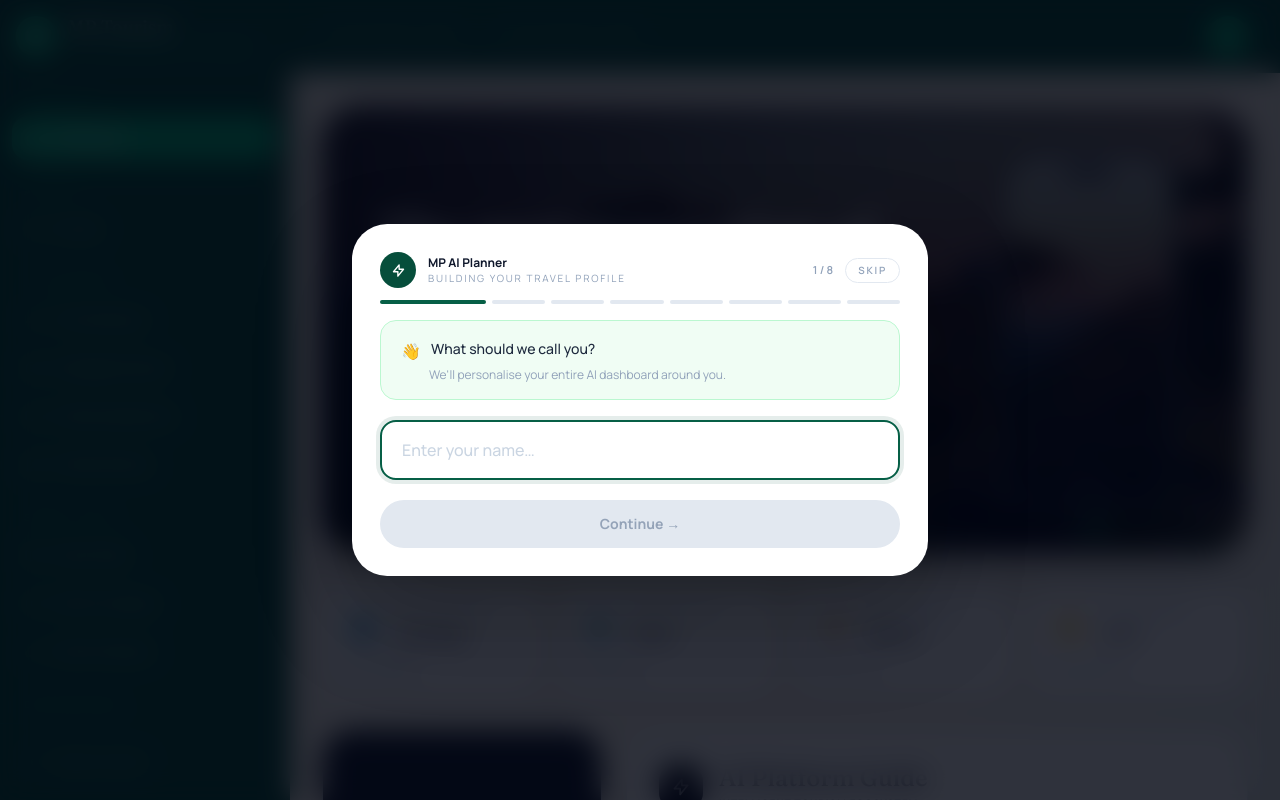
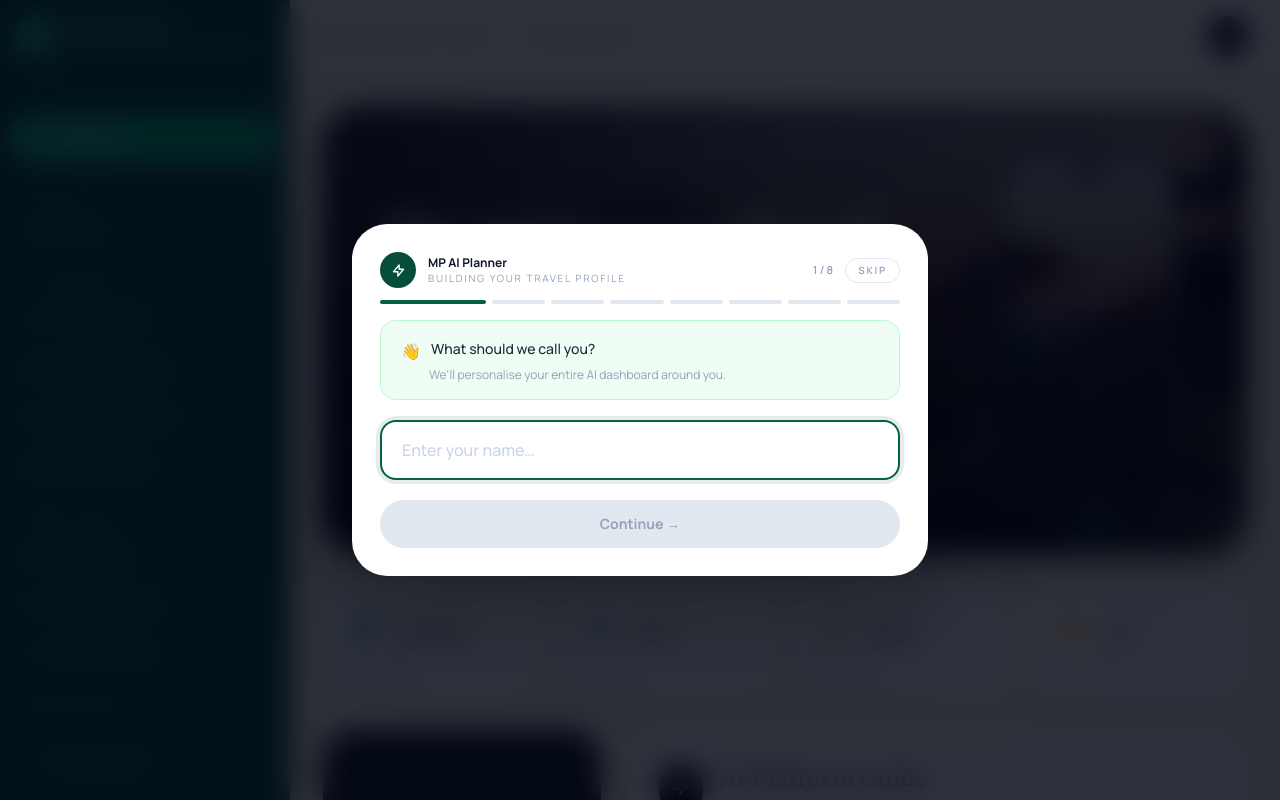
Before and after one commit to piyushghughu-superteams-dotcom/tour, a React (Vite) app: page /dashboard/home in a window 1280 px wide. Built offline with nearby package versions, Linux system fonts and the light colour scheme; grey boxes are pictures that could not be loaded.

Commit message:
color change

```diff
--- a/src/pages/Dashboard.tsx
+++ b/src/pages/Dashboard.tsx
@@ -56,12 +56,12 @@ function TopBarMarquee() {
   return (
     <div className="overflow-hidden w-56 md:w-80">
       <div
-        className="flex gap-8 whitespace-nowrap text-xs font-bold uppercase tracking-[0.18em] text-emerald-100/40"
-        style={{ animation: "marqueeScroll 18s linear infinite" }}
+        className="flex gap-8 whitespace-nowrap text-xs font-bold uppercase tracking-[0.25em] text-emerald-700"
+        style={{ animation: "marqueeScroll 22s linear infinite" }}
       >
         {[...MARQUEE_ITEMS, ...MARQUEE_ITEMS].map((item, i) => (
           <span key={i} className="shrink-0 flex items-center gap-2">
-            <span className="inline-block h-1 w-1 rounded-full bg-emerald-400" />
+            <span className="inline-block h-1.5 w-1.5 rounded-full bg-emerald-400 shadow-[0_0_8px_rgba(52,211,153,0.6)]" />
             {item}
           </span>
         ))}
@@ -115,14 +115,14 @@ export default function Dashboard() {
         <DashboardSidebar collapsed={collapsed} setCollapsed={setCollapsed} />
 
         <main className="flex-1 flex flex-col min-w-0 h-full">
-          <div className="sticky top-0 z-20 shrink-0 border-b border-emerald-800/30 bg-[#064e3b]">
+          <div className="sticky top-0 z-20 shrink-0 border-b border-white/50 bg-white/60 backdrop-blur-xl">
             <div className="mx-auto flex max-w-[1600px] items-center justify-between px-5 py-4 md:px-8">
               <TopBarMarquee />
 
               <div className="relative flex items-center gap-3">
                 <button
                   onClick={() => setShowProfilePanel((p) => !p)}
-                  className="flex h-10 w-10 items-center justify-center rounded-full bg-emerald-500 text-xs font-bold text-white transition hover:bg-emerald-400 shadow-[0_4px_12px_rgba(16,185,129,0.3)]"
+                  className="flex h-10 w-10 items-center justify-center rounded-full bg-slate-950 text-xs font-bold text-white transition hover:bg-slate-800 shadow-xl"
                   title="My profile"
                 >
                   {profile?.name ? profile.name.slice(0, 1).toUpperCase() : "U"}
```
